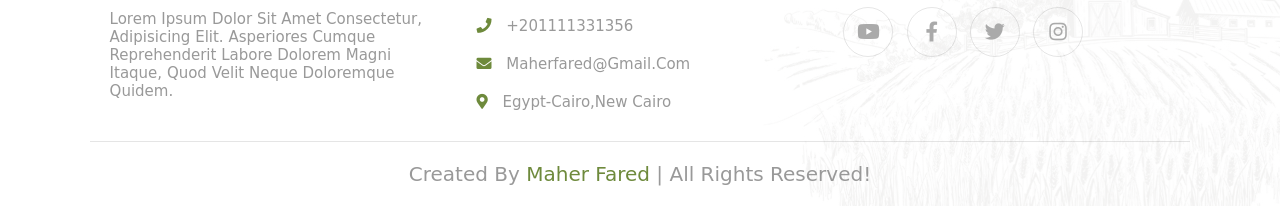
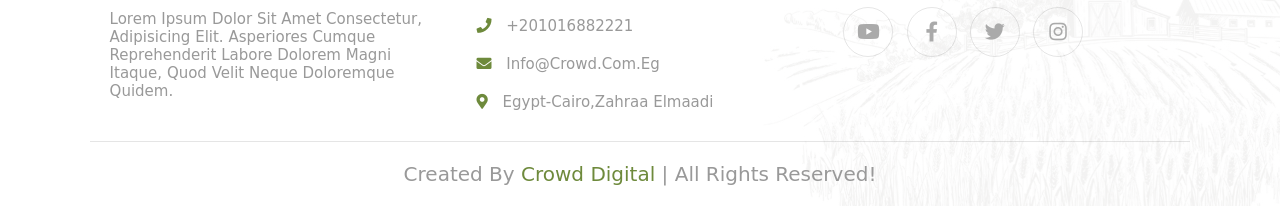
Before and after one commit to mahereldesoky/Food-site, a plain HTML site: page index.html in a window 1280 px wide. Shown: the part 5528-5734 px from the top of the page. Drawn offline with nearby package versions, Linux system fonts and the light colour scheme.

Commit message:
Update index.html

```diff
--- a/index.html
+++ b/index.html
@@ -404,9 +404,9 @@
 
         <div class="box">
             <h3>contact details</h3>
-            <p> <i class="fas fa-phone"></i> +201111331356 </p>
-            <p> <i class="fas fa-envelope"></i> Maherfared@gmail.com </p>
-            <p> <i class="fas fa-map-marker-alt"></i> Egypt-cairo,new cairo </p>
+            <p> <i class="fas fa-phone"></i> +201016882221 </p>
+            <p> <i class="fas fa-envelope"></i> Info@crowd.com.eg </p>
+            <p> <i class="fas fa-map-marker-alt"></i> Egypt-cairo,Zahraa Elmaadi </p>
         </div>
 
         <div class="box">
@@ -419,7 +419,7 @@
 
     </div>
 
-    <h1 class="credit"> created by <span>Maher Fared</span> | all rights reserved! </h1>
+    <h1 class="credit"> created by <span>Crowd Digital</span> | all rights reserved! </h1>
 
 </section>
 
```
